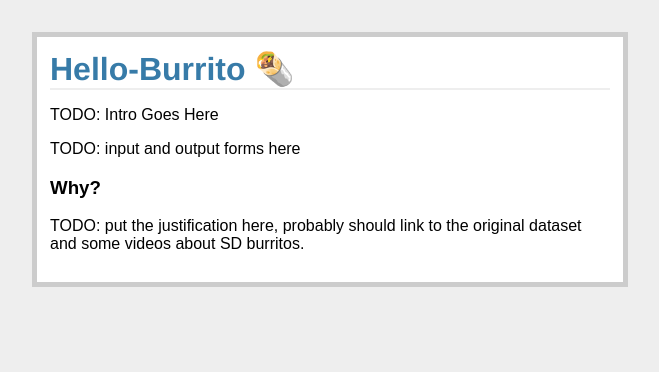
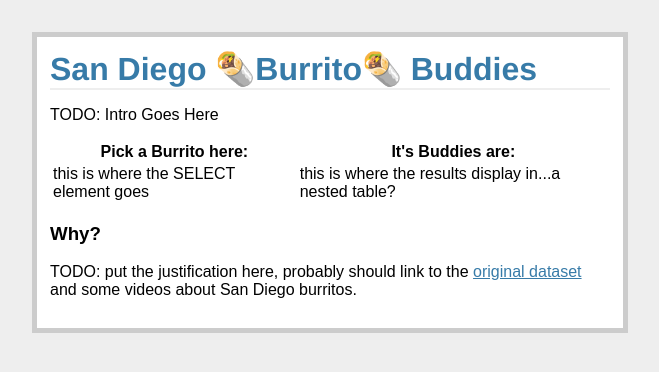
Before and after one commit to BenDavidAaron/hello-burrito-web, a Flask app: template templates/index.html in a window 1280 px wide. Shown: the top 372 px of the page, without its empty margins (310-969 px from the left). Run offline with Flask 2, Linux system fonts and the light colour scheme; the template is opened without the code that fills it, so the values that code supplies are empty; parts of the project's set-up code (start-up, migrations or seed data) failed here and were passed over.

Commit message:
updated template, began adding pandas logic

```diff
--- a/app.py
+++ b/app.py
@@ -3,14 +3,72 @@ import numpy as np
 import pandas as pd
 import pickle
 
+def titleize_burrito_row(i, pd_row):
+	b_type = pd_row[0]
+	b_vendor = pd_row[1]
+	b_cost = pd_row[8]
+	return f"#{i} {b_vendor}-{b_type}(${b_cost})"
+
 app = Flask(__name__)
 app.vars = {}
+app.vars["df_complete"] = pickle.load(open("clean-burrito-pandas.pkl", "rb"))
+features = [
+    "Chips_1h",
+    "Beef_1h",
+    "Pico_1h",
+    "Guac_1h",
+    "Cheese_1h",
+    "Fries_1h",
+    "Sour cream_1h",
+    "Pork_1h",
+    "Chicken_1h",
+    "Shrimp_1h",
+    "Fish_1h",
+    "Rice_1h",
+    "Beans_1h",
+    "Lettuce_1h",
+    "Tomato_1h",
+    "Bell peper_1h",
+    "Carrots_1h",
+    "Cabbage_1h",
+    "Sauce_1h",
+    "Salsa.1_1h",
+    "Cilantro_1h",
+    "Onion_1h",
+    "Taquito_1h",
+    "Pineapple_1h",
+    "Ham_1h",
+    "Chile relleno_1h",
+    "Nopales_1h",
+    "Lobster_1h",
+    "Queso_1h",
+    "Egg_1h",
+    "Mushroom_1h",
+    "Bacon_1h",
+    "Sushi_1h",
+    "Avocado_1h",
+    "Corn_1h",
+    "Zucchini_1h",
+    "Cost",
+    "Yelp",
+    "Google",
+]
+app.vars["df_features"] = app.vars["df_complete"][features]
+app.vars["knn"] = pickle.load(open("k-nearest-burritos.pkl", "rb"))
+
+app.vars['burrito_titles'] = [titleize_burrito_row(idx, row) for idx, row in app.vars['df_complete'].iterrows()]
+'''for idx, row in app.vars['df_complete']:
+	titleize_burrito_row(idx, row)
+	b_type = row[0]
+	b_vendor = row[1]
+	b_cost = row[8]
+	selection_list.append(f"{b_vendor}-{b_type}(${b_cost})")'''
 
 
 @app.route("/", methods=["GET", "POST"])
 def index():
     if request.method == "GET":
-        return render_template("index.html")
+        return render_template("index.html", burrito_list = app.vars['burrito_titles'])
 
     else:
         return render_template("index.html")
--- a/templates/index.html
+++ b/templates/index.html
@@ -1,14 +1,31 @@
 <!doctype html>
-<title>San Diego Burrito Network</title>
+<title>Hello-Burrito 🌯</title>
 <link rel=stylesheet type=text/css href='{{ url_for('static', filename='style.css')}}'>
 <div class=page>
-  <h1>Hello-Burrito 🌯</h1>
+  <h1>San Diego 🌯Burrito🌯 Buddies</h1>
   <p>
   	TODO: Intro Goes Here
   </p>
-  TODO: input and output forms here
+  <TABLE>
+  	<tr>
+  		<th>
+  			Pick a Burrito here:
+  		</th>
+  		<th>
+  			It's Buddies are:
+  		</th>
+  	</tr>
+  	<tr>
+  		<td>
+  			this is where the SELECT element goes
+  		</td>
+  		<td>
+  			this is where the results display in...a nested table?
+  		</td>
+  	</tr>
+  </TABLE>
   <h3>Why?</h3>
   <p>
-  	TODO: put the justification here, probably should link to the original dataset and some videos about SD burritos.
+  	TODO: put the justification here, probably should link to the <a href="https://www.kaggle.com/srcole/burritos-in-san-diego">original dataset</a> and some videos about San Diego burritos.
   </p>
 </div>
```
Also changed, not shown: 1 other file.
